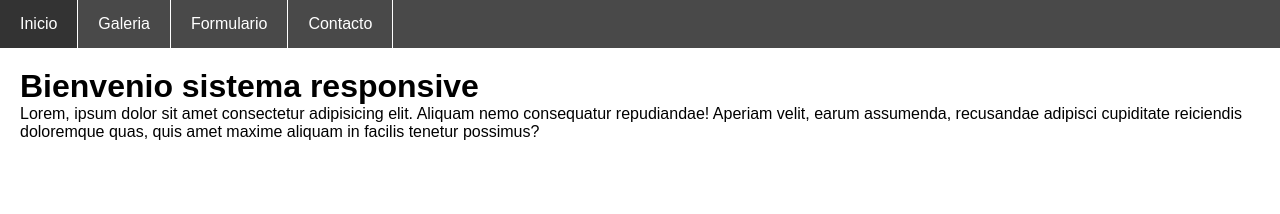
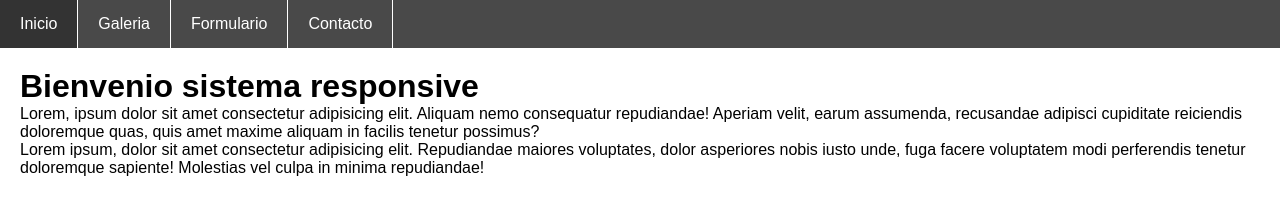
Before and after one commit to frecampos/gitinicial, a plain HTML site: page index.html in a window 1280 px wide. Drawn offline with Linux system fonts and the light colour scheme.

Commit message:
cambios en index

```diff
--- a/index.html
+++ b/index.html
@@ -28,6 +28,7 @@
     <main>
         <h1>Bienvenio sistema responsive</h1>
         <p>Lorem, ipsum dolor sit amet consectetur adipisicing elit. Aliquam nemo consequatur repudiandae! Aperiam velit, earum assumenda, recusandae adipisci cupiditate reiciendis doloremque quas, quis amet maxime aliquam in facilis tenetur possimus?</p>
+        <p>Lorem ipsum, dolor sit amet consectetur adipisicing elit. Repudiandae maiores voluptates, dolor asperiores nobis iusto unde, fuga facere voluptatem modi perferendis tenetur doloremque sapiente! Molestias vel culpa in minima repudiandae!</p>
     </main>
 </body>
 
```
